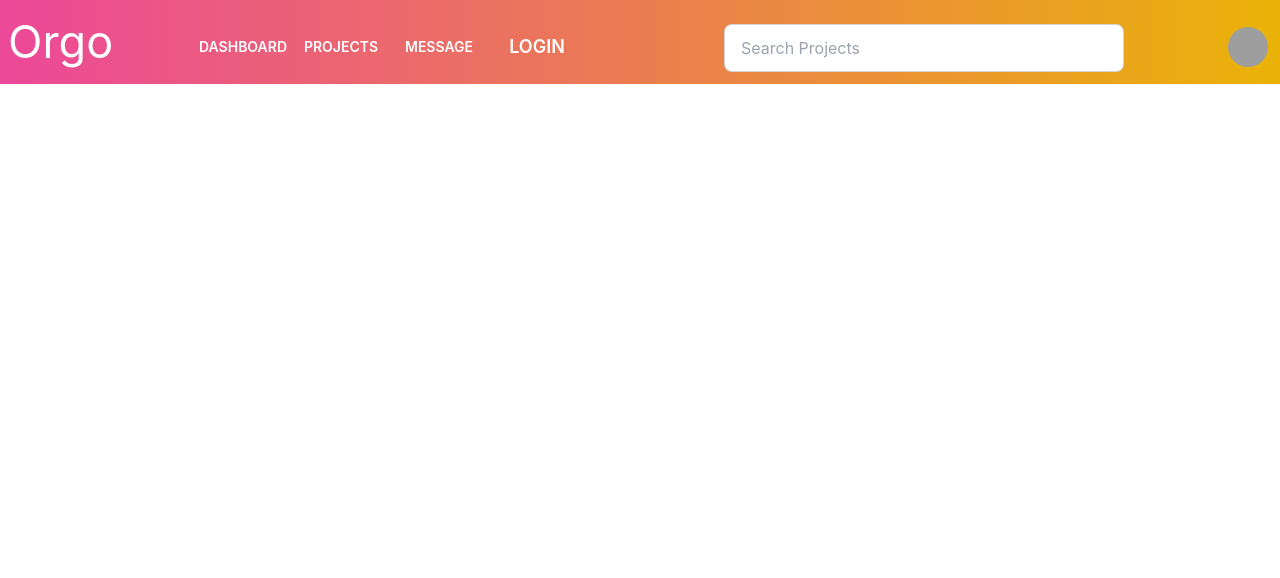
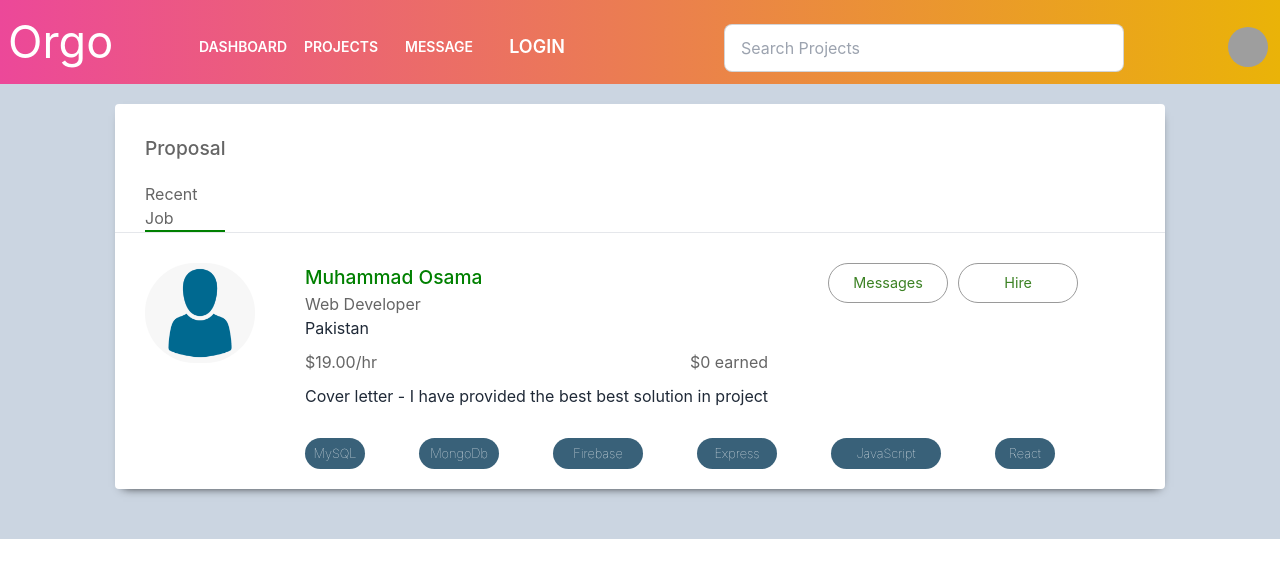
Before and after one commit to MuhammadKhan3/Orgo, a React (Create React App) app in the folder frontend/: page /proposal-list in a window 1280 px wide. Shown: the top 578 px of the page. Built offline with nearby package versions, Linux system fonts and the light colour scheme; grey boxes are pictures that could not be loaded.

Commit message:
add proposal-list page

```diff
--- a/frontend/src/components/routes/routerlink.js
+++ b/frontend/src/components/routes/routerlink.js
@@ -15,6 +15,7 @@ import Search from "../../pages/Search";
 import CreateJob from "../../pages/CreateJob";
 import EditJob from '../../pages/EditJob';
 import JobList from "../../pages/JobList";
+import ProposalList from '../../pages/ProposalList'
 
 const cookies = new Cookies();
 
@@ -44,6 +45,7 @@ function RouterLink() {
       <Route path="/create-job" element={<CreateJob />} />
       <Route path="/edit-job" element={<EditJob/>} />
       <Route path="/job-list" element={<JobList/>} />
+      <Route path="/proposal-list" element={<ProposalList/>} />
     </Routes>
   );
 }
--- a/frontend/src/pages/JobList.jsx
+++ b/frontend/src/pages/JobList.jsx
@@ -10,7 +10,7 @@ function JobList() {
           <h1 style={{ fontSize: "1.2em", fontWeight: "500",color:"#656565" }}>Create Job</h1>
         </div>
         <ul style={{marginLeft:"30px"}}>
-          <li style={{color:"#656565"}}>Recent Job</li>
+          <li style={{color:"#656565", fontWeight:"400"}}>Recent Job</li>
         </ul>
         <hr />
         <div className="job-list-body">
--- /dev/null
+++ b/frontend/src/pages/ProposalList.jsx
@@ -0,0 +1,124 @@
+import React from "react";
+import "../pages/proposalList.css";
+import avatar from "../pages/avatar.png";
+import Button from "../components/button/Button";
+
+const skills = [
+  "MySQL",
+  "MongoDb",
+  "Firebase",
+  "Express",
+  "JavaScript",
+  "React",
+];
+function ProposalList() {
+  const uploadedImage = React.useRef(null);
+  const imageUploader = React.useRef(null);
+
+  const handleImageUpload = (e) => {
+    const [file] = e.target.files;
+    if (file) {
+      const reader = new FileReader();
+      const { current } = uploadedImage;
+      current.file = file;
+      reader.onload = (e) => {
+        current.src = e.target.result;
+      };
+      reader.readAsDataURL(file);
+    }
+    const formdata = new FormData();
+    formdata.append("file", file);
+  };
+  return (
+    <div className="main-proposal-list-container">
+      <div className="proposal-list-sub-container">
+        <div className="proposal-list-header">
+          <h1
+            style={{ fontSize: "1.2em", fontWeight: "500", color: "#656565" }}
+          >
+            Proposal
+          </h1>
+        </div>
+        <ul style={{ marginLeft: "30px" }}>
+          <li
+            style={{
+              color: "#656565",
+              fontWeight: "400",
+              borderBottom: "2px solid green",
+              width: "80px",
+            }}
+          >
+            Recent Job
+          </li>
+        </ul>
+        <hr />
+        <div className="proposal-list-user-info">
+          <div className="user-info-container-1">
+            <div className="profile-image">
+              <input
+                className="profile-change-input"
+                type="file"
+                accept="image/*"
+                onChange={handleImageUpload}
+                ref={imageUploader}
+              />
+              <div
+                className="image-avatar"
+                onClick={() => imageUploader.current.click()}
+              >
+                <img
+                  className="user-avatar-image"
+                  src={avatar}
+                  ref={uploadedImage}
+                />
+              </div>
+            </div>
+            <div className="user-name-rates">
+              <h2 style={{color:"green", fontSize:"1.2em", fontWeight:"500"}}>Muhammad Osama</h2>
+              <p style={{color:"#656565"}}>Web Developer</p>
+              <p>Pakistan</p>
+              <div className="rates">
+                <p>$19.00/hr</p>
+                <p>$0 earned</p>
+              </div>
+              <p style={{ marginTop: "10px" }}>
+                Cover letter - I have provided the best best solution in project
+              </p>
+            </div>
+            <div style={{ marginLeft: "50px"}}>
+              <Button content="Messages" />
+              <Button content="Hire" />
+            </div>
+          </div>
+          <ul className="skill-list">
+            {skills
+              ? skills.map((list, key) => {
+                  console.log(list.length);
+                  return (
+                    <li
+                      style={{
+                        width: `${list.length + 1}0px`,
+                        padding: "6px",
+                        display: "flex",
+                        justifyContent: "center",
+                        alignItems: "center",
+                        borderRadius: "20px",
+                        fontSize: "0.8em",
+                        fontWeight: "lighter",
+                        backgroundColor: "#396179",
+                        color: "white",
+                      }}
+                    >
+                      {list}
+                    </li>
+                  );
+                })
+              : null}
+          </ul>
+        </div>
+      </div>
+    </div>
+  );
+}
+
+export default ProposalList;
--- a/frontend/src/pages/jobList.css
+++ b/frontend/src/pages/jobList.css
@@ -3,7 +3,6 @@
     display: flex;
     justify-content: center;
     margin-top: 20px;
-    /* background-color: white; */
 }
 
 .job-list-sub-container{
--- /dev/null
+++ b/frontend/src/pages/proposalList.css
@@ -0,0 +1,41 @@
+.main-proposal-list-container{
+    width: 100%;
+    display: flex;
+    justify-content: center;
+    margin-top: 20px;
+}
+.proposal-list-sub-container{
+    border-radius: 4px;
+    width: 1050px;
+    background-color: white;
+    margin-bottom: 50px;
+    box-shadow: 1px 5px 10px -7px #000000;
+}
+.proposal-list-header{
+    padding: 30px 30px 0 30px;
+    margin-bottom: -10px;
+}
+.proposal-list-user-info{
+    padding: 30px 30px 0 30px ;
+}
+.user-info-container-1{
+    display: flex;
+}
+.user-name-rates{
+    margin-left: 50px;
+}
+.rates{
+    margin-top: 10px;
+    display: flex;
+    flex-direction: row;
+    justify-content: space-between;
+    color: #656565;
+}
+.skill-list{
+    margin-top: 0;
+    display: flex;
+    justify-content: space-between;
+    width: 750px;
+    margin-left: 160px;
+    margin-bottom: 20px;
+}
```
Also changed, not shown: frontend/src/pages/avatar.png (added).
